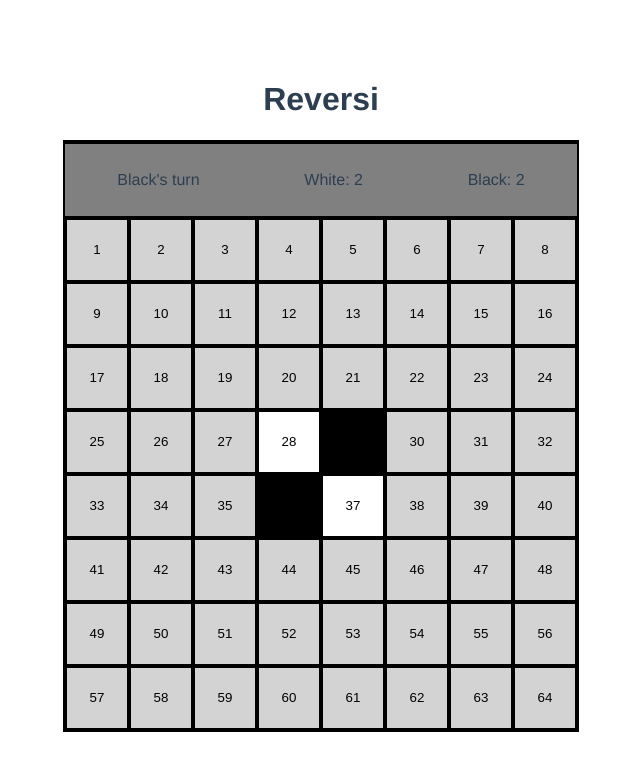
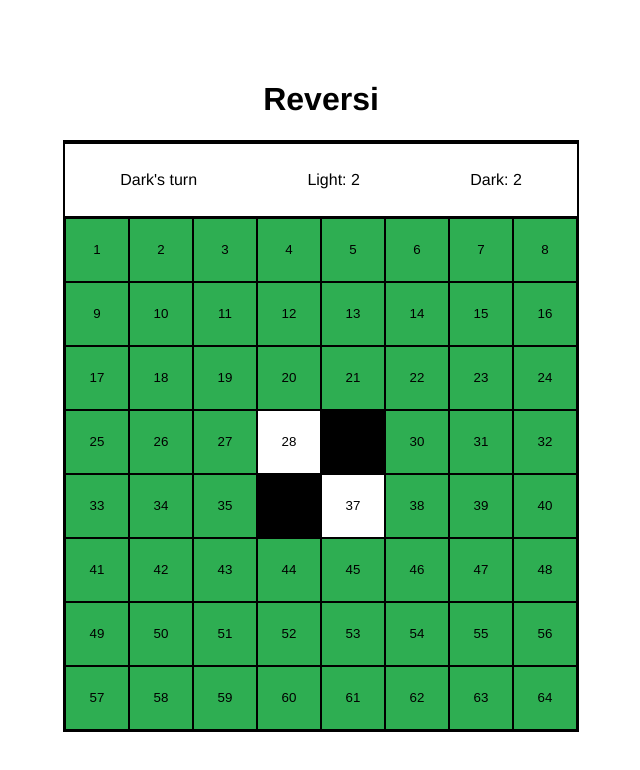
Before and after one commit to tarik-tezcan/reversi, a Vue app: page / in a window 1280 px wide. Shown: the top 770 px of the page, without its empty margins (319-959 px from the left). Built offline with nearby package versions, Linux system fonts and the light colour scheme.

Commit message:
Some small refactoring and added turn pass system

```diff
--- a/src/App.vue
+++ b/src/App.vue
@@ -20,7 +20,7 @@
   -webkit-font-smoothing: antialiased;
   -moz-osx-font-smoothing: grayscale;
   text-align: center;
-  color: #2c3e50;
+  color: black;
   margin-top: 60px;
   display: flex;
   flex-direction: column;
--- a/src/components/InfoBar.vue
+++ b/src/components/InfoBar.vue
@@ -1,9 +1,9 @@
 <template>
   <div id="info-bar">
-    <p v-if="turn === 'light'">White's turn</p>
-    <p v-else>Black's turn</p>
-    <p>White: {{ lightPieces }}</p>
-    <p>Black: {{ darkPieces }}</p>
+    <p v-if="turn === 'light'">Light's turn</p>
+    <p v-else>Dark's turn</p>
+    <p>Light: {{ lightPieces }}</p>
+    <p>Dark: {{ darkPieces }}</p>
   </div>
 </template>
 
@@ -23,7 +23,8 @@
   width: 100%;
   height: 72px;
   border: 2px solid black;
-  background-color: gray;
+  /* background-color: gray; */
+  color: black;
   display: flex;
   justify-content: space-around;
   align-items: center;
--- a/src/components/ReversiGrid.vue
+++ b/src/components/ReversiGrid.vue
@@ -51,19 +51,28 @@
           this.turn = 'light';
         }
         this.updateScores();
+        if (this.checkAllPossibleMoves().length === 0) {
+          alert('Turn Passed');
+          if (this.turn === 'light') {
+            this.turn = 'dark';
+          } else {
+            this.turn = 'light';
+          }
+          if (this.checkAllPossibleMoves().length === 0) {
+            alert('Game Ended!');
+          }
+        }
       }
     },
     darkMove(id) {
       const posRow = id[0] - 1;
       const posCol = id[2] - 1;
-      this.grid[posRow][posCol] = 1;
       const allChangingMoves = this.checkPossibleMoves(posRow, posCol);
       allChangingMoves.forEach((element) => this.changeColorTo(element[0], element[1], 1));
     },
     lightMove(id) {
       const posRow = id[0] - 1;
       const posCol = id[2] - 1;
-      this.grid[posRow][posCol] = 2;
       const allChangingMoves = this.checkPossibleMoves(posRow, posCol);
       allChangingMoves.forEach((element) => this.changeColorTo(element[0], element[1], 2));
     },
@@ -118,12 +127,22 @@
       }
       return false;
     },
+    checkAllPossibleMoves() {
+      const posMoves = [];
+      for (let i = 0; i < this.gridSize; i += 1) {
+        for (let j = 0; j < this.gridSize; j += 1) {
+          posMoves.push(this.checkPossibleMoves(i, j));
+        }
+      }
+      return posMoves.filter((x) => x.length > 0);
+    },
     checkPossibleMoves(cellRow, cellCol) {
       let count;
       let currentRow = cellRow;
       let currentCol = cellCol;
       const moves = [];
       // Check all directions;
+      if (this.grid[cellRow][cellCol] === 0) {
         for (let rowDirection = -1; rowDirection < 2; rowDirection += 1) {
           for (let colDirection = -1; colDirection < 2; colDirection += 1) {
             count = 0;
@@ -156,6 +175,7 @@
                 }
                 currentRow += rowDirection;
                 currentCol += colDirection;
+              }
             }
           }
         }
--- a/src/components/Square.vue
+++ b/src/components/Square.vue
@@ -25,7 +25,7 @@
   computed: {
     cellColor() {
       if (this.cellOwner === 0) {
-        return 'lightgray';
+        return '#2eae52';
       }
       if (this.cellOwner === 1) {
         return 'black';
@@ -38,7 +38,7 @@
 
 <style lang="scss">
 .square {
-  border: 2px solid black;
+  border: 1px solid black;
   /* background-color: #bbbbbb; */
   display: flex;
   align-items: center;
```
Lines whose indentation alone changed are shown as unchanged.
